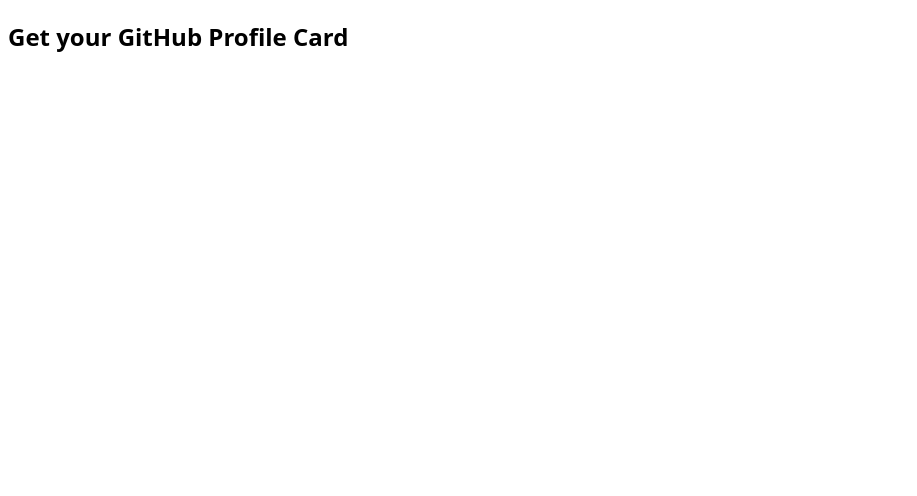
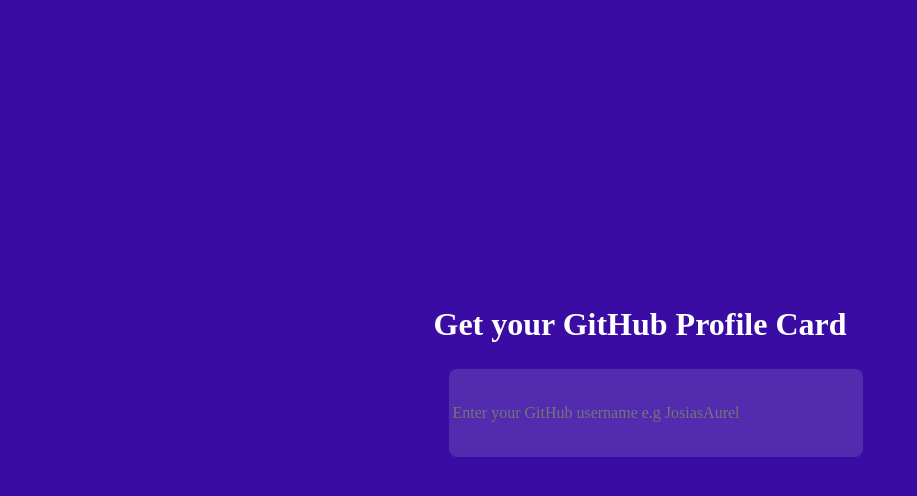
Before and after one commit to JosiasAurel/github-profile, a Next.js app: page / in a window 1280 px wide. Shown: the top 496 px of the page, without its empty margins (0-917 px from the left). Built offline with nearby package versions, Linux system fonts and the light colour scheme.

Commit message:
beautify homepage with little font and colords

```diff
--- a/pages/_app.tsx
+++ b/pages/_app.tsx
@@ -1,5 +1,7 @@
 import React, { FunctionComponent } from "react"
 import { AppProps } from "next/app"
+
+import "./global.css"
 
 const App: FunctionComponent<AppProps> = ({ Component, pageProps }): JSX.Element => {
     return (
--- a/pages/global.css
+++ b/pages/global.css
@@ -4,3 +4,11 @@
     font-family: "Open Sans";
     box-sizing: border-box;
 }
+
+body {
+    background-color: #3a0ca3;
+}
+
+::-webkit-scrollbar {
+    display: none;
+}
--- a/pages/index.module.css
+++ b/pages/index.module.css
@@ -1,3 +1,32 @@
+
+.mainIndexPage {
+    height: 90vh;
+    display: flex;
+    justify-content: center;
+    align-items: center;
+}
+
 .title {
-    font-family: "Open Sans";
+    color: white;
+    font-family: cursive;
+    font-size: 200%;
+    word-wrap: break-word;
 }
+
+.username {
+    width: 100%;
+    border: solid transparent;
+    padding: 2em 0 2em 0;
+    background-color: rgba(255, 255, 255, 0.13);
+    backdrop-filter: blur(5px);
+    border-radius: 8px;
+    font-size: 100%;
+    font-family: cursive;
+    color: white;
+    word-wrap: break-word;
+    margin: 0 1em 0 1em;
+}
+
+.username:focus {
+    outline: none;
+}
--- a/pages/index.tsx
+++ b/pages/index.tsx
@@ -3,8 +3,11 @@
 
 const Index: FunctionComponent = (): JSX.Element => {
     return (
-        <div>
-            <h2 className={styles.title}>Get your GitHub Profile Card</h2>
+        <div className={styles.mainIndexPage}>
+            <div>
+                <h2 className={styles.title}>Get your GitHub Profile Card</h2>
+                <input className={styles.username} type="text" placeholder="Enter your GitHub username e.g JosiasAurel"/>
+            </div>
         </div>
     )
 }
```
